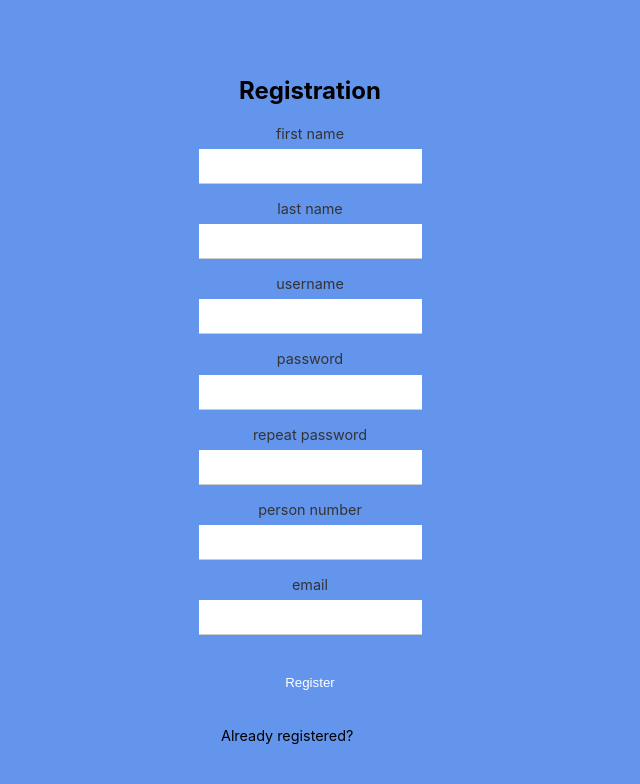
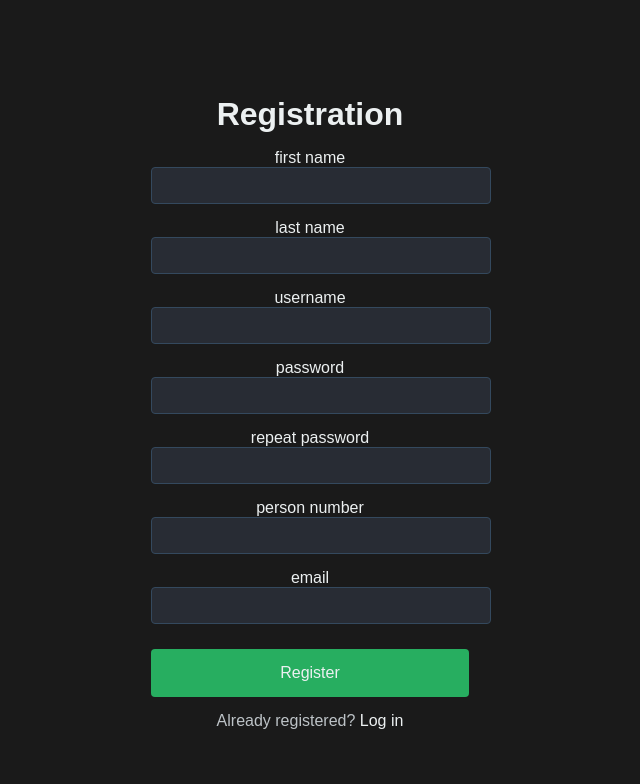
Before and after one commit to elibes/recruiter, a React (Create React App) app in the folder client/: page /register in a window 1280 px wide. Shown: the top 784 px of the page, without its empty margins (330-970 px from the left). Built offline with nearby package versions, Linux system fonts and the light colour scheme.

Commit message:
added centralized error handling and refactored portions of the front-end code

```diff
--- a/client/src/view/components/RegistrationForm.tsx
+++ b/client/src/view/components/RegistrationForm.tsx
@@ -15,6 +15,12 @@ import {
   register,
 } from '../../viewmodel/userSlice';
 import Button from './Button';
+
+/**
+ * Represents a registration form component allowing users to input their registration details.
+ * It includes input fields for personal information and registration actions.
+ * The form provides validation feedback for each field and displays a message upon registration completion or error.
+ */
 const RegistrationForm = () => {
   const dispatch = useDispatch<AppDispatch>();
   const {
@@ -29,37 +35,91 @@ const RegistrationForm = () => {
     error,
   } = useSelector((state: RootState) => state.user);
 
+  /**
+   * Generates an error message for a specific field if an error exists.
+   * @param {string} fieldName - The name of the field to check for an error.
+   * @returns {string | undefined} - The error message for the field, if any.
+   */
+  const generateErrorMessage = (fieldName: string) => {
+    if (error[0] && error[0].includes('::')) {
+      const errorStrings = error[0].split('::');
+      for (const errorString of errorStrings) {
+        const [errorFieldName, ...messageParts] = errorString.split(' ');
+        const message = messageParts.join(' ');
+        if (fieldName === errorFieldName) {
+          return message;
+        }
+      }
+    } else if (error[0] && error[0].includes(fieldName)) {
+      const [errorFieldName, ...messageParts] = error[0].split(' ');
+      return messageParts.join(' ');
+    }
+    return undefined;
+  };
+
+  /**
+   * Handles changes to the firstname input field.
+   * @param {React.ChangeEvent<HTMLInputElement>} e - The event object from the input field.
+   */
   const handleFirstnameChange = (e: React.ChangeEvent<HTMLInputElement>) => {
     dispatch(setFirstname(e.target.value));
   };
 
+  /**
+   * Handles changes to the lastname input field.
+   * @param {React.ChangeEvent<HTMLInputElement>} e - The event object from the input field.
+   */
   const handleLastnameChange = (e: React.ChangeEvent<HTMLInputElement>) => {
     dispatch(setLastname(e.target.value));
   };
 
+  /**
+   * Handles changes to the username input field.
+   * @param {React.ChangeEvent<HTMLInputElement>} e - The event object from the input field.
+   */
   const handleUserNameChange = (e: React.ChangeEvent<HTMLInputElement>) => {
     dispatch(setUsername(e.target.value));
   };
 
+  /**
+   * Handles changes to the password input field.
+   * @param {React.ChangeEvent<HTMLInputElement>} e - The event object from the input field.
+   */
   const handlePasswordChange = (e: React.ChangeEvent<HTMLInputElement>) => {
     dispatch(setPassword(e.target.value));
   };
 
+  /**
+   * Handles changes to the password confirmation input field.
+   * @param {React.ChangeEvent<HTMLInputElement>} e - The event object from the input field.
+   */
   const handlePasswordConfirmChange = (
     e: React.ChangeEvent<HTMLInputElement>
   ) => {
     dispatch(setPasswordConfirm(e.target.value));
   };
+
+  /**
+   * Handles changes to the email input field.
+   * @param {React.ChangeEvent<HTMLInputElement>} e - The event object from the input field.
+   */
   const handleEmailChange = (e: React.ChangeEvent<HTMLInputElement>) => {
     dispatch(setEmail(e.target.value));
   };
 
+  /**
+   * Handles changes to the person number input field.
+   * @param {React.ChangeEvent<HTMLInputElement>} e - The event object from the input field.
+   */
   const handlePersonalNumberChange = (
     e: React.ChangeEvent<HTMLInputElement>
   ) => {
     dispatch(setPersonalNumber(e.target.value));
   };
 
+  /**
+   * Initiates the registration process, including validation and registration actions.
+   */
   const handleRegister = () => {
     dispatch(validateRegistration());
     dispatch(register());
@@ -77,6 +137,9 @@ const RegistrationForm = () => {
             onChange={handleFirstnameChange}
             className="form-input"
           />
+          {generateErrorMessage('firstName') && (
+            <strong>{generateErrorMessage('firstName')}</strong>
+          )}
           <InputField
             label="last name"
             type="text"
@@ -84,6 +147,9 @@ const RegistrationForm = () => {
             onChange={handleLastnameChange}
             className="form-input"
           />
+          {generateErrorMessage('lastName') && (
+            <strong>{generateErrorMessage('lastName')}</strong>
+          )}
           <InputField
             label="username"
             type="text"
@@ -91,6 +157,9 @@ const RegistrationForm = () => {
             onChange={handleUserNameChange}
             className="form-input"
           />
+          {generateErrorMessage('userName') && (
+            <strong>{generateErrorMessage('userName')}</strong>
+          )}
           <InputField
             label="password"
             type="text"
@@ -98,6 +167,9 @@ const RegistrationForm = () => {
             onChange={handlePasswordChange}
             className="form-input"
           />
+          {generateErrorMessage('password') && (
+            <strong>{generateErrorMessage('password')}</strong>
+          )}
           <InputField
             label="repeat password"
             type="text"
@@ -105,6 +177,9 @@ const RegistrationForm = () => {
             onChange={handlePasswordConfirmChange}
             className="form-input"
           />
+          {generateErrorMessage('password') && (
+            <strong>{generateErrorMessage('password')}</strong>
+          )}
           <InputField
             label="person number"
             type="text"
@@ -112,6 +187,9 @@ const RegistrationForm = () => {
             onChange={handlePersonalNumberChange}
             className="form-input"
           />
+          {generateErrorMessage('personalNumber') && (
+            <strong>{generateErrorMessage('personalNumber')}</strong>
+          )}
           <InputField
             label="email"
             type="text"
@@ -119,6 +197,9 @@ const RegistrationForm = () => {
             onChange={handleEmailChange}
             className="form-input"
           />
+          {generateErrorMessage('email') && (
+            <strong>{generateErrorMessage('email')}</strong>
+          )}
         </div>
         <div className="form-buttons">
           <Button
@@ -128,7 +209,6 @@ const RegistrationForm = () => {
           />
         </div>
         <span className="result-message">{resultMsg}</span>
-        <span className="result-message">{error}</span>
         <div className="registered-user-link">
           Already registered? <a href="/login">Log in</a>
         </div>
--- a/client/src/view/styles/RegistrationForm.css
+++ b/client/src/view/styles/RegistrationForm.css
@@ -1,108 +1,76 @@
-/* /path/to/RegistrationView.css */
+
+body, html {
+  height: 100%;
+  margin: 0;
+  font-family: Arial, sans-serif;
+}
+
 .registration-container {
+  background-color: #1a1a1a;
+  color: #ecf0f1;
+  height: 100vh;
+  width: 100vw;
   display: flex;
   justify-content: center;
   align-items: center;
-  height: 100vh;
-  background-color: cornflowerblue;
+  flex-direction: column;
 }
 
-form {
-  background: white;
-  box-shadow: 0 4px 8px rgba(0, 0, 0, 0.1);
-  border-radius: 4px;
-  padding: 2rem;
-  max-width: 400px;
-  width: 100%;
+.registration-container h2 {
+  font-size: 2em;
+  margin-bottom: 0.5em;
 }
 
-.reg-inputs > div {
-  margin-bottom: 1em;
+.reg-inputs {
+  width: 100%;
+  max-width: 320px;
 }
 
-label {
-  display: block;
-  margin-bottom: .5em;
-  color: #333;
-  font-size: 0.9em;
+.form-input input {
+  width: 100%;
+  padding: 10px;
+  margin-bottom: 15px;
+  border: 1px solid #34495e;
+  border-radius: 4px;
+  background-color: #282c34;
+  color: #ecf0f1;
 }
 
-input[type="text"],
-input[type="password"],
-input[type="email"] {
+.form-buttons {
   width: 100%;
-  padding: 0.5em;
-  border: none;
-  border-bottom: 1px solid #ccc;
-  font-size: 1em;
-  box-sizing: border-box;
-}
-
-input[type="text"]:focus,
-input[type="password"]:focus,
-input[type="email"]:focus {
-  outline: none;
-  border-bottom: 2px solid #007bff;
+  max-width: 320px;
 }
 
 .action-btn {
-  background: cornflowerblue;
-  color: white;
+  width: 100%;
+  padding: 15px;
   border: none;
-  border-radius: 5px;
-  padding: 0.5rem 1rem;
-  margin-top: 1rem;
+  border-radius: 4px;
+  background-color: #27ae60;
+  font-size: 1em;
+  color: #ecf0f1;
+  margin-top: 10px;
   cursor: pointer;
-  width: 100%;
-}
-
-.action-btn:disabled {
-  background-color: #ccc;
-}
-
-.action-btn:not(:disabled):hover {
-  background-color: #0056b3;
-}
-
-.form-btn-left {
-  text-align: left;
 }
 
 .result-message {
-  display: block;
-  text-align: center;
-  color: red;
-  margin-top: 1em;
+  color: #16a085;
+  margin-top: 10px;
 }
 
 .registered-user-link {
-  display: block;
-  text-align: center;
-  margin-top: 2em;
-  font-size: 0.9em;
+  margin-top: 15px;
+  color: #bdc3c7;
 }
 
 .registered-user-link a {
-  color: cornflowerblue;
+  color: #ecf0f1;
   text-decoration: none;
 }
 
-.registered-user-link a:hover {
-  text-decoration: underline;
+strong {
+  color: #e74c3c;
+  font-weight: 400;
+  margin-top: -10px;
+  margin-bottom: 15px;
 }
-
-.brand-logo,
-h3 {
-  text-align: center; /* Center the text of brand-logo and h3 within their containers */
-  width: 100%; /* Ensure they span the width of their container */
-}
-
-.brand-logo {
-  background-color: black;
-  color: white;
-  display: inline-block;
-  padding: 5px;
-  border-radius: 3px;
-  font-size: 1.3rem;
-  font-weight: bold;
-}
--- a/client/src/viewmodel/userReducers.ts
+++ b/client/src/viewmodel/userReducers.ts
@@ -36,6 +36,10 @@ export const personalNumberReducer = (
   action: PayloadAction<string>
 ) => {
   state.personalNumber = action.payload;
+};
+
+export const errorReducer = (state: any, action: PayloadAction<string[]>) => {
+  state.error = [...state.error, ...action.payload];
 };
 
 /**
--- a/client/src/viewmodel/userSlice.ts
+++ b/client/src/viewmodel/userSlice.ts
@@ -11,6 +11,7 @@ import {
   validateRegistrationReducer,
   passwordConfirmReducer,
   registerReducer,
+  errorReducer,
 } from './userReducers';
 import {loginModel} from '../model/loginModel';
 import {registrationModel} from '../model/RegistrationModel';
@@ -55,6 +56,7 @@ export const userSlice = createSlice({
     setPersonalNumber: personalNumberReducer,
     validateLogin: validateLoginReducer,
     validateRegistration: validateRegistrationReducer,
+    setError: errorReducer,
   },
   extraReducers: builder => {
     builder
@@ -72,7 +74,7 @@ export const login = createAsyncThunk('user/login', async (arg, {getState}) => {
 
 export const register = createAsyncThunk(
   'user/register',
-  async (arg, {getState}) => {
+  async (arg, {getState, dispatch}) => {
     const state = getState() as {user: UserState};
     if (state.user.error.length === 0) {
       return await registrationModel(
@@ -81,7 +83,8 @@ export const register = createAsyncThunk(
         state.user.userName,
         state.user.password,
         state.user.personalNumber,
-        state.user.email
+        state.user.email,
+        dispatch
       );
     } else return false;
   }
@@ -97,6 +100,7 @@ export const {
   setPasswordConfirm,
   validateRegistration,
   validateLogin,
+  setError,
 } = userSlice.actions;
 
 /**
```
Also changed, not shown: client/src/model/RegistrationModel.ts (+16 -18 lines), client/src/util/error_handler.ts (added, +96 -0 lines), 1 other file (tests, documents, lock files or other folders).
